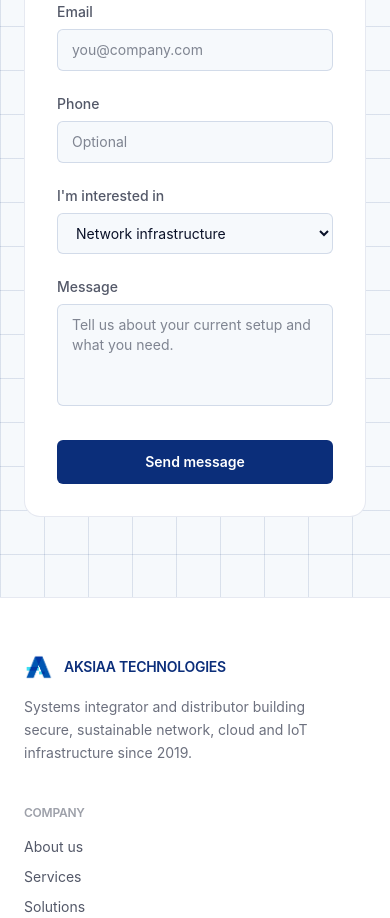
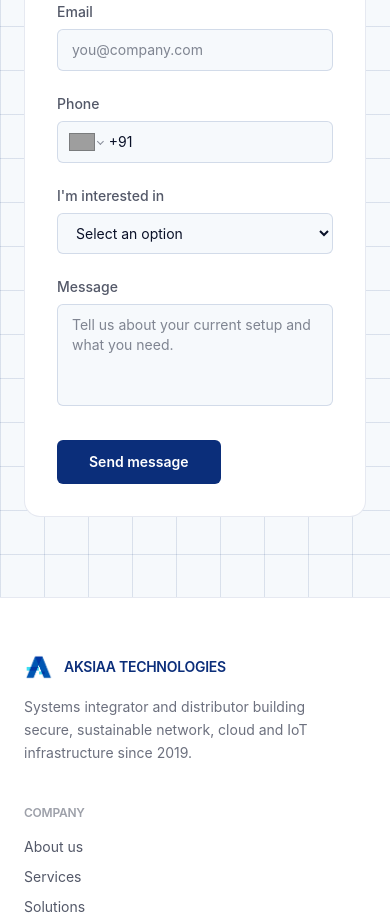
Before and after one commit to rashiddshaikhh/aksiaa-website, a Next.js app: page /contact in a window 390 px wide. Shown: the part 820-1738 px from the top of the page. Built offline with nearby package versions, Linux system fonts and the light colour scheme; grey boxes are pictures that could not be loaded.

Commit message:
Update contact form phone field

```diff
--- a/src/app/globals.css
+++ b/src/app/globals.css
@@ -1,4 +1,5 @@
 @import "tailwindcss";
+@import "react-phone-number-input/style.css";
 
 :root {
   --ink: #0a1128;
@@ -17,8 +18,20 @@
   --color-royal: var(--royal);
   --color-cyan: var(--cyan);
   --color-cyan-deep: var(--cyan-deep);
-  --font-display: -apple-system, "Segoe UI Semibold", "Helvetica Neue", Arial, sans-serif;
-  --font-body: -apple-system, "Segoe UI", "Helvetica Neue", Arial, sans-serif;
+
+  --font-display:
+    -apple-system,
+    "Segoe UI Semibold",
+    "Helvetica Neue",
+    Arial,
+    sans-serif;
+
+  --font-body:
+    -apple-system,
+    "Segoe UI",
+    "Helvetica Neue",
+    Arial,
+    sans-serif;
 }
 
 * {
@@ -35,7 +48,11 @@ body {
   font-family: var(--font-body), Arial, Helvetica, sans-serif;
 }
 
-h1, h2, h3, h4, .font-display {
+h1,
+h2,
+h3,
+h4,
+.font-display {
   font-family: var(--font-display);
   letter-spacing: -0.02em;
 }
@@ -51,7 +68,9 @@ h1, h2, h3, h4, .font-display {
 }
 
 @media (prefers-reduced-motion: reduce) {
-  *:not(.marquee-track), *::before, *::after {
+  *,
+  *::before,
+  *::after {
     animation-duration: 0.001ms !important;
     animation-iteration-count: 1 !important;
     transition-duration: 0.001ms !important;
@@ -59,10 +78,12 @@ h1, h2, h3, h4, .font-display {
   }
 }
 
+/* Marquee */
+
 .marquee-track {
   display: flex;
   width: max-content;
-  animation: marquee 30s linear infinite;
+  animation: marquee 32s linear infinite;
 }
 
 .marquee-row:hover .marquee-track {
@@ -70,13 +91,27 @@ h1, h2, h3, h4, .font-display {
 }
 
 @keyframes marquee {
-  from { transform: translateX(0); }
-  to { transform: translateX(-50%); }
+  from {
+    transform: translateX(0);
+  }
+
+  to {
+    transform: translateX(-50%);
+  }
 }
 
+/* Gradient seam */
+
 .seam {
-  background: linear-gradient(100deg, var(--cyan-deep) 0%, var(--royal) 45%, var(--navy) 100%);
+  background: linear-gradient(
+    100deg,
+    var(--cyan-deep) 0%,
+    var(--royal) 45%,
+    var(--navy) 100%
+  );
 }
+
+/* Grid background */
 
 .grid-backdrop {
   background-image:
@@ -84,3 +119,146 @@ h1, h2, h3, h4, .font-display {
     linear-gradient(90deg, var(--line) 1px, transparent 1px);
   background-size: 44px 44px;
 }
+
+/* Phone field */
+
+.phone-field {
+  width: 100%;
+  transition:
+    border-color 0.15s ease,
+    box-shadow 0.15s ease;
+}
+
+.phone-field .PhoneInput {
+  display: flex;
+  align-items: center;
+  width: 100%;
+}
+
+/* Country selector */
+
+.phone-field .PhoneInputCountry {
+  display: flex;
+  align-items: center;
+  flex-shrink: 0;
+  margin-right: 8px;
+}
+
+.phone-field .PhoneInputCountry,
+.phone-field .PhoneInputCountry:focus,
+.phone-field .PhoneInputCountry:focus-visible {
+  outline: none !important;
+  box-shadow: none !important;
+}
+
+/* Country selector dropdown */
+
+.phone-field .PhoneInputCountrySelect {
+  border: 0 !important;
+  outline: none !important;
+  box-shadow: none !important;
+  background: transparent !important;
+  cursor: pointer;
+}
+
+.phone-field .PhoneInputCountrySelect:focus,
+.phone-field .PhoneInputCountrySelect:focus-visible {
+  border: 0 !important;
+  outline: none !important;
+  box-shadow: none !important;
+}
+
+/* Country flag */
+
+.phone-field .PhoneInputCountryIcon {
+  flex-shrink: 0;
+}
+
+.phone-field .PhoneInputCountryIconImg {
+  display: block;
+}
+
+.phone-field .PhoneInputCountrySelectArrow {
+  margin-left: 4px;
+}
+
+/* Phone input */
+
+.phone-field .PhoneInputInput {
+  flex: 1;
+  min-width: 0;
+  width: 100%;
+  border: 0 !important;
+  outline: none !important;
+  box-shadow: none !important;
+  background: transparent !important;
+  color: var(--ink);
+  font-family:
+    -apple-system,
+    "Segoe UI",
+    "Helvetica Neue",
+    Arial,
+    sans-serif;
+  font-size: 0.875rem;
+  line-height: 1.25rem;
+}
+
+.phone-field .PhoneInputInput:focus,
+.phone-field .PhoneInputInput:focus-visible,
+.phone-field .PhoneInputInput:active {
+  border: 0 !important;
+  outline: none !important;
+  box-shadow: none !important;
+}
+
+/* Placeholder */
+
+.phone-field .PhoneInputInput::placeholder {
+  color: rgba(10, 17, 40, 0.45);
+  opacity: 1;
+}
+
+/* Remove focus box from entire phone field */
+
+.phone-field:focus,
+.phone-field:focus-within {
+  outline: none !important;
+  box-shadow: none !important;
+}
+
+/* Extra protection against blue focus outline */
+
+.phone-field input:focus,
+.phone-field input:focus-visible,
+.phone-field select:focus,
+.phone-field select:focus-visible,
+.phone-field button:focus,
+.phone-field button:focus-visible {
+  outline: none !important;
+  box-shadow: none !important;
+}
+
+/* Prevent tap highlight on mobile */
+
+.phone-field input,
+.phone-field select,
+.phone-field button {
+  -webkit-tap-highlight-color: transparent;
+}
+
+/* Mobile */
+
+@media (max-width: 640px) {
+  .phone-field {
+    padding-left: 12px;
+    padding-right: 12px;
+  }
+
+  .phone-field .PhoneInputInput {
+    font-size: 0.875rem;
+  }
+
+  .phone-field .PhoneInputCountry {
+    margin-right: 6px;
+  }
+}
--- a/src/components/ContactForm.tsx
+++ b/src/components/ContactForm.tsx
@@ -2,14 +2,100 @@
 
 import { useState, FormEvent } from "react";
 import { CheckCircle2 } from "lucide-react";
+import PhoneInput, {
+  isValidPhoneNumber,
+} from "react-phone-number-input";
+import type { Country } from "react-phone-number-input";
+
+type FormData = {
+  name: string;
+  company: string;
+  email: string;
+  interest: string;
+  message: string;
+};
+
+const INITIAL_FORM: FormData = {
+  name: "",
+  company: "",
+  email: "",
+  interest: "",
+  message: "",
+};
 
 export default function ContactForm() {
+  const [form, setForm] = useState<FormData>(INITIAL_FORM);
+  const [country, setCountry] = useState<Country>("IN");
+  const [phone, setPhone] = useState("");
+  const [error, setError] = useState("");
   const [sent, setSent] = useState(false);
   const [loading, setLoading] = useState(false);
 
+  function handleChange(
+    e: React.ChangeEvent<
+      HTMLInputElement | HTMLTextAreaElement | HTMLSelectElement
+    >
+  ) {
+    const { id, value } = e.target;
+
+    setForm((prev) => ({
+      ...prev,
+      [id]: value,
+    }));
+
+    setError("");
+  }
+
+  function handlePhoneChange(value?: string) {
+    setPhone(value || "");
+    setError("");
+  }
+
+  function handleCountryChange(value?: Country) {
+    if (!value) return;
+
+    setCountry(value);
+    setPhone("");
+    setError("");
+  }
+
   function handleSubmit(e: FormEvent<HTMLFormElement>) {
     e.preventDefault();
+
+    setError("");
+
+    if (!form.name.trim()) {
+      setError("Please enter your name.");
+      return;
+    }
+
+    if (!form.email.trim()) {
+      setError("Please enter your email address.");
+      return;
+    }
+
+    if (!phone) {
+      setError("Please enter your phone number.");
+      return;
+    }
+
+    if (!isValidPhoneNumber(phone)) {
+      setError("Please enter a valid phone number.");
+      return;
+    }
+
+    if (!form.interest) {
+      setError("Please select what you are interested in.");
+      return;
+    }
+
+    if (!form.message.trim()) {
+      setError("Please enter your message.");
+      return;
+    }
+
     setLoading(true);
+
     setTimeout(() => {
       setLoading(false);
       setSent(true);
@@ -20,86 +106,191 @@ export default function ContactForm() {
     return (
       <div className="flex flex-col items-center justify-center rounded-2xl border border-navy/10 bg-white p-12 text-center">
         <CheckCircle2 size={38} className="text-cyan-deep" />
-        <h3 className="mt-4 font-display text-xl font-semibold text-ink">Message sent</h3>
+
+        <h3 className="mt-4 font-display text-xl font-semibold text-ink">
+          Message sent
+        </h3>
+
         <p className="mt-2 max-w-xs text-sm text-ink/60">
           Thanks for reaching out - our team will get back to you at{" "}
-          <span className="font-medium text-navy">sales@aksiaa.com</span> shortly.
+          <span className="font-medium text-navy">
+            sales@aksiaa.com
+          </span>{" "}
+          shortly.
         </p>
       </div>
     );
   }
 
   return (
-    <form onSubmit={handleSubmit} className="rounded-2xl border border-navy/10 bg-white p-8 sm:p-10">
+    <form
+      onSubmit={handleSubmit}
+      className="rounded-2xl border border-navy/10 bg-white p-8 sm:p-10"
+    >
       <div className="grid gap-5 sm:grid-cols-2">
+
+        {/* Name */}
         <div>
-          <label htmlFor="name" className="text-sm font-medium text-ink/70">Name</label>
+          <label
+            htmlFor="name"
+            className="text-sm font-medium text-ink/70"
+          >
+            Name
+          </label>
+
           <input
             id="name"
             required
             type="text"
+            value={form.name}
+            onChange={handleChange}
             placeholder="Your full name"
             className="mt-1.5 w-full rounded-md border border-navy/15 bg-paper px-3.5 py-2.5 text-sm text-ink outline-none focus:border-navy/40"
           />
         </div>
+
+        {/* Company */}
         <div>
-          <label htmlFor="company" className="text-sm font-medium text-ink/70">Company</label>
+          <label
+            htmlFor="company"
+            className="text-sm font-medium text-ink/70"
+          >
+            Company
+          </label>
+
           <input
             id="company"
             type="text"
+            value={form.company}
+            onChange={handleChange}
             placeholder="Company name"
             className="mt-1.5 w-full rounded-md border border-navy/15 bg-paper px-3.5 py-2.5 text-sm text-ink outline-none focus:border-navy/40"
           />
         </div>
+
+        {/* Email */}
         <div>
-          <label htmlFor="email" className="text-sm font-medium text-ink/70">Email</label>
+          <label
+            htmlFor="email"
+            className="text-sm font-medium text-ink/70"
+          >
+            Email
+          </label>
+
           <input
             id="email"
             required
             type="email"
+            value={form.email}
+            onChange={handleChange}
             placeholder="you@company.com"
             className="mt-1.5 w-full rounded-md border border-navy/15 bg-paper px-3.5 py-2.5 text-sm text-ink outline-none focus:border-navy/40"
           />
         </div>
+
+        {/* Phone */}
         <div>
-          <label htmlFor="phone" className="text-sm font-medium text-ink/70">Phone</label>
-          <input
-            id="phone"
-            type="tel"
-            placeholder="Optional"
-            className="mt-1.5 w-full rounded-md border border-navy/15 bg-paper px-3.5 py-2.5 text-sm text-ink outline-none focus:border-navy/40"
-          />
+          <label
+            htmlFor="phone"
+            className="text-sm font-medium text-ink/70"
+          >
+            Phone
+          </label>
+
+          <div className="phone-field mt-1.5 w-full rounded-md border border-navy/15 bg-paper px-3.5 py-2.5">
+            <PhoneInput
+              id="phone"
+              international
+              defaultCountry="IN"
+              country={country}
+              value={phone}
+              onCountryChange={handleCountryChange}
+              onChange={handlePhoneChange}
+              placeholder="Enter phone number"
+              required
+            />
+          </div>
         </div>
+
+        {/* Interest */}
         <div className="sm:col-span-2">
-          <label htmlFor="interest" className="text-sm font-medium text-ink/70">I&apos;m interested in</label>
+          <label
+            htmlFor="interest"
+            className="text-sm font-medium text-ink/70"
+          >
+            I&apos;m interested in
+          </label>
+
           <select
             id="interest"
+            value={form.interest}
+            onChange={handleChange}
+            required
             className="mt-1.5 w-full rounded-md border border-navy/15 bg-paper px-3.5 py-2.5 text-sm text-ink outline-none focus:border-navy/40"
           >
-            <option>Network infrastructure</option>
-            <option>Security & SOC</option>
-            <option>Cloud migration</option>
-            <option>IoT & connectivity</option>
-            <option>Managed services</option>
-            <option>Something else</option>
+            <option value="" disabled>
+              Select an option
+            </option>
+
+            <option value="Network infrastructure">
+              Network infrastructure
+            </option>
+
+            <option value="Security & SOC">
+              Security &amp; SOC
+            </option>
+
+            <option value="Cloud migration">
+              Cloud migration
+            </option>
+
+            <option value="IoT & connectivity">
+              IoT &amp; connectivity
+            </option>
+
+            <option value="Managed services">
+              Managed services
+            </option>
+
+            <option value="Something else">
+              Something else
+            </option>
           </select>
         </div>
+
+        {/* Message */}
         <div className="sm:col-span-2">
-          <label htmlFor="message" className="text-sm font-medium text-ink/70">Message</label>
+          <label
+            htmlFor="message"
+            className="text-sm font-medium text-ink/70"
+          >
+            Message
+          </label>
+
           <textarea
             id="message"
             required
             rows={4}
+            value={form.message}
+            onChange={handleChange}
             placeholder="Tell us about your current setup and what you need."
             className="mt-1.5 w-full resize-none rounded-md border border-navy/15 bg-paper px-3.5 py-2.5 text-sm text-ink outline-none focus:border-navy/40"
           />
         </div>
       </div>
 
+      {/* Error */}
+      {error && (
+        <p className="mt-4 text-sm font-medium text-red-600">
+          {error}
+        </p>
+      )}
+
+      {/* Submit */}
       <button
         type="submit"
         disabled={loading}
-        className="mt-7 w-full rounded-md bg-navy py-3 text-sm font-semibold text-white transition-colors hover:bg-royal disabled:opacity-60 sm:w-auto sm:px-8"
+        className="mt-7 rounded-md bg-navy px-8 py-3 text-sm font-semibold text-white transition-colors hover:bg-royal disabled:cursor-not-allowed disabled:opacity-60"
       >
         {loading ? "Sending…" : "Send message"}
       </button>
```
